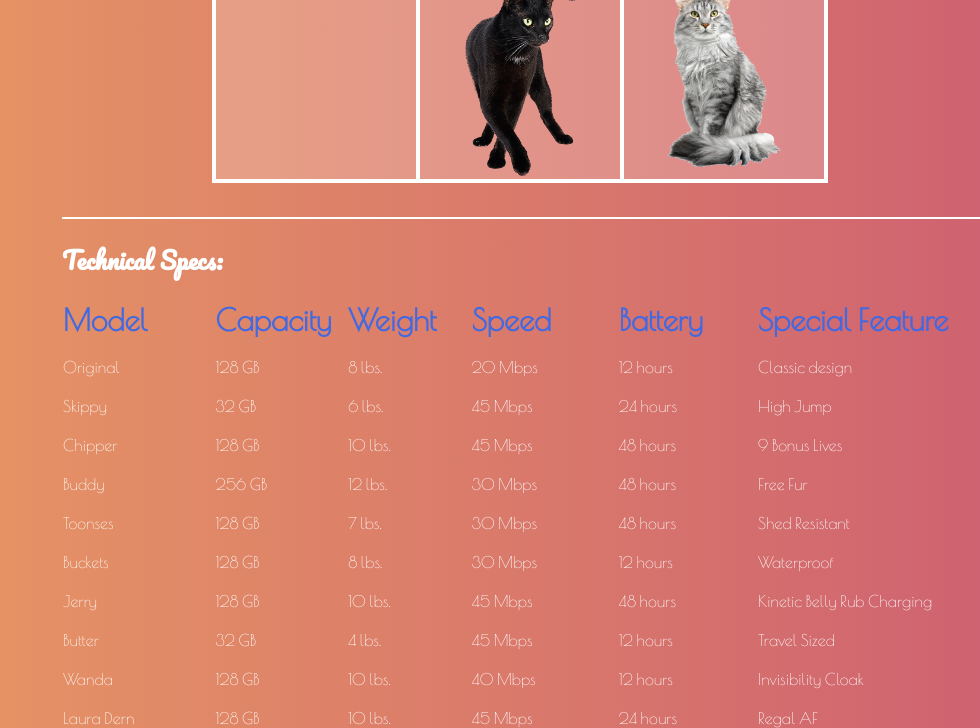
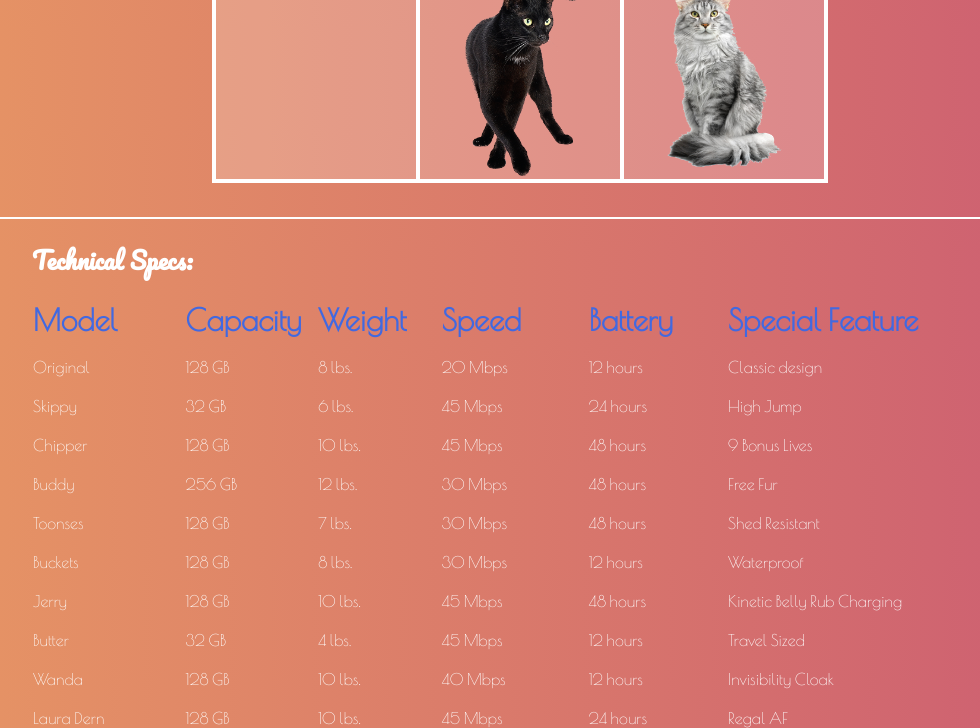
Before and after one commit to Sigtaba/cinco, a plain HTML site: page index.html in a window 1280 px wide. Shown: the part 1283-2011 px from the top of the page, without its empty margins (88-1068 px from the left). Drawn offline with nearby package versions, Linux system fonts and the light colour scheme; a web font is replaced by a local one.

Commit message:
update minor margin issue

```diff
--- a/css/styles.css
+++ b/css/styles.css
@@ -282,7 +282,8 @@ button:hover {
 .specs {
   position: absolute;
   top: 1500px;
-  left: 150px;
+  left: 70px;
+  padding-left: 50px;
 }
 
 table {
```
